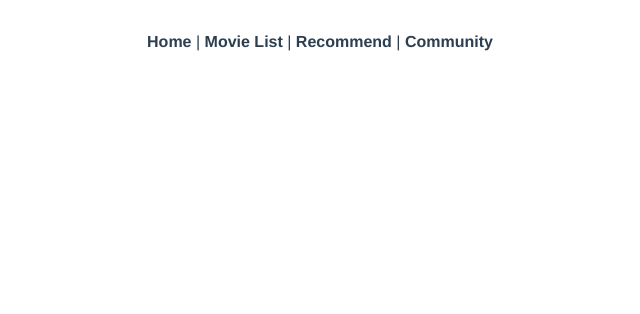
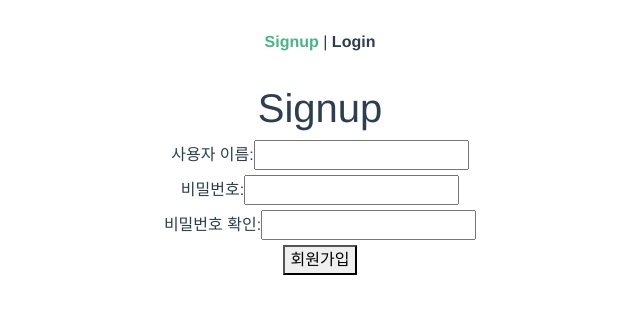
Before and after one commit to Haesungkang/Movie_front, a Vue app: page /accounts/signup in a window 1280 px wide. Shown: the top 314 px of the page, without its empty margins (320-960 px from the left). Built offline with nearby package versions, Linux system fonts and the light colour scheme; no server answers.

Commit message:
accounts 생성, home 변경

```diff
--- a/src/App.vue
+++ b/src/App.vue
@@ -1,14 +1,47 @@
 <template>
   <div id="app">
     <div id="nav">
-      <router-link :to="{ name: 'Home' }">Home</router-link> |
-      <router-link :to="{ name: 'MovieList'}">Movie List</router-link> |
-      <router-link :to="{ name: 'Recommend' }">Recommend</router-link> |
-      <router-link :to="{ name: 'Community' }">Community</router-link>
+      <span v-if="login">
+        <router-link :to="{ name: 'Home' }">Home</router-link> |
+        <router-link :to="{ name: 'MovieList'}">Movie List</router-link> |
+        <router-link :to="{ name: 'Recommend' }">Recommend</router-link> |
+        <router-link :to="{ name: 'Community' }">Community</router-link> |
+        <router-link @click.native="logout" to="#">Logout</router-link>
+      </span>
+      <span v-else>
+        <router-link :to="{ name: 'Signup' }">Signup</router-link> |
+        <router-link :to="{ name: 'Login' }">Login</router-link>
+      </span>
     </div>
-    <router-view/>
+    <router-view @login="login = true"/>
   </div>
 </template>
+
+<script>
+export default {
+  name: 'App',
+  data: function () {
+    return {
+      login: false,
+    }
+  },
+  methods: {
+    logout: function () {
+      localStorage.removeItem('jwt')
+      this.login = false
+      this.$router.push({ name: 'Login' })
+    }
+  },
+  created: function () {
+    const token = localStorage.getItem('jwt')
+
+    if (token) {
+      this.login = true
+    }
+  }
+}
+</script>
+
 
 <style>
 #app {
--- a/src/router/index.js
+++ b/src/router/index.js
@@ -4,6 +4,8 @@ import Home from '../views/Home.vue'
 import MovieList from '@/views/MovieList.vue'
 import Recommend from '@/views/Recommend.vue'
 import Community from '@/views/Community.vue'
+import Signup from '@/views/accounts/Signup'
+import Login from '@/views/accounts/Login'
 
 Vue.use(VueRouter)
 
@@ -28,6 +30,16 @@ const routes = [
     name: 'Community',
     component: Community
   },
+  {
+    path: '/accounts/signup',
+    name: 'Signup',
+    component: Signup
+  },
+  {
+    path: '/accounts/login',
+    name: 'Login',
+    component: Login
+  },
 ]
 
 const router = new VueRouter({
--- /dev/null
+++ b/src/views/accounts/Login.vue
@@ -0,0 +1,51 @@
+<template>
+  <div>
+    <h1>Login</h1>
+    <div>
+      <label for="username">사용자 이름: </label>
+      <input type="text" id="username" v-model="credentials.username">
+    </div>
+    <div>
+      <label for="password">비밀번호: </label>
+      <input
+        type="password"
+        id="password"
+        v-model="credentials.password"
+        @keypress.enter="login"
+      >
+    </div>
+    <button @click="login">로그인</button>
+  </div>
+</template>
+
+<script>
+import axios from 'axios'
+
+const SERVER_URL = process.env.VUE_APP_SERVER_URL
+
+export default {
+  name: 'Login',
+  data: function () {
+    return {
+      credentials: {
+        username: '',
+        password: '',
+      }
+    }
+  },
+  methods: {
+    login: function () {
+      axios.post(`${SERVER_URL}/accounts/api-token-auth/`, this.credentials)
+        .then((res) => {
+          // console.log(res)
+          localStorage.setItem('jwt', res.data.token)
+          this.$emit('login')
+          this.$router.push({ name: 'Home' })
+        })
+        .catch((err) => {
+          console.log(err)
+        })
+    }
+  }
+}
+</script>
--- /dev/null
+++ b/src/views/accounts/Signup.vue
@@ -0,0 +1,54 @@
+<template>
+  <div>
+    <h1>Signup</h1>
+    <div>
+      <label for="username">사용자 이름: </label>
+      <input type="text" id="username" v-model="credentials.username">
+    </div>
+    <div>
+      <label for="password">비밀번호: </label>
+      <input type="password" id="password" v-model="credentials.password">
+    </div>
+    <div>
+      <label for="passwordConfirmation">비밀번호 확인: </label>
+      <input
+        type="password"
+        id="passwordConfirmation"
+        v-model="credentials.passwordConfirmation"
+        @keypress.enter="signup(credentials)"
+      >
+    </div>
+    <button @click="signup(credentials)">회원가입</button>
+  </div>
+</template>
+
+<script>
+import axios from 'axios'
+
+const SERVER_URL = process.env.VUE_APP_SERVER_URL
+
+export default {
+  name: 'Singup',
+  data: function () {
+    return {
+      credentials: {
+        username: '',
+        password: '',
+        passwordConfirmation: '',
+      }
+    }
+  },
+  methods: {
+    signup: function () {
+      axios.post(`${SERVER_URL}/accounts/signup/`, this.credentials)
+        .then((res) => {
+          console.log(res)
+          this.$router.push({ name: 'Login' })
+        })
+        .catch((err) => {
+          console.log(err)
+        })
+    }
+  }
+}
+</script>
```
